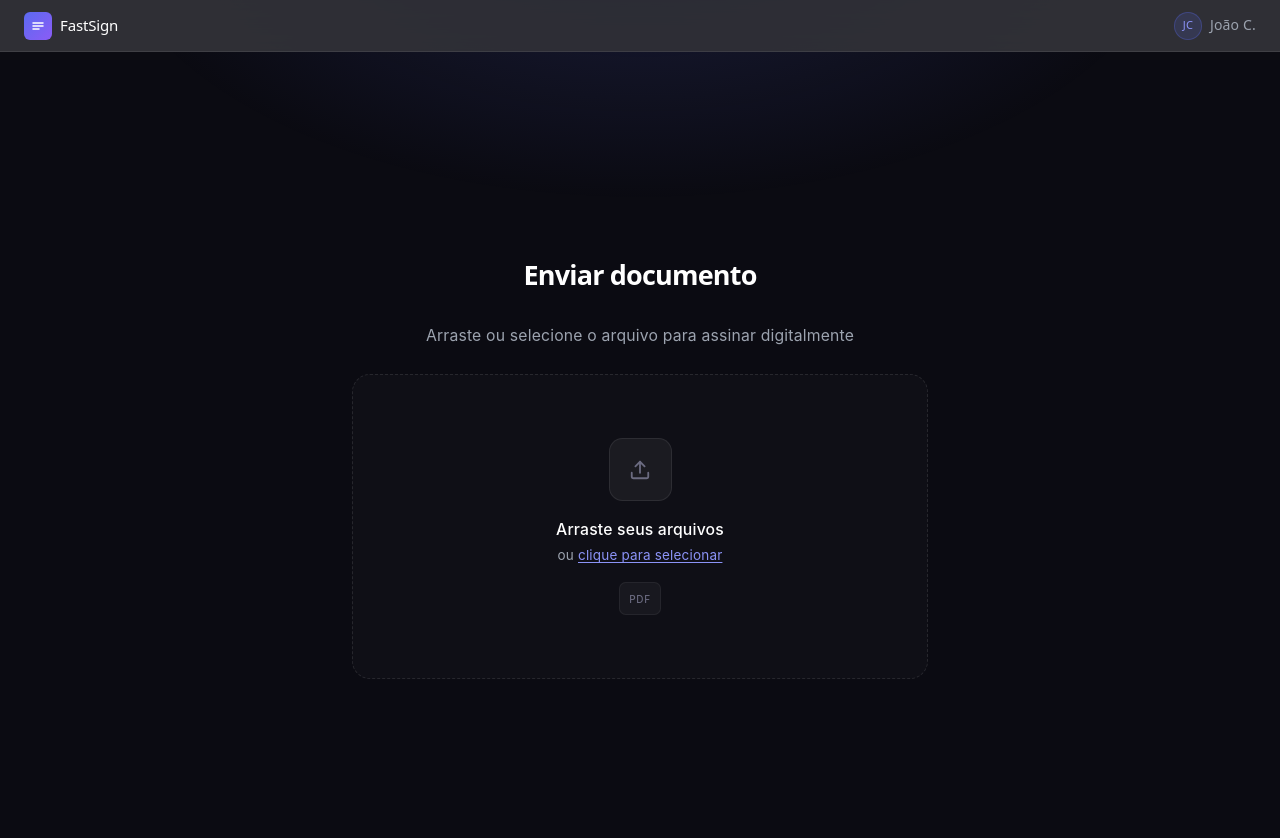
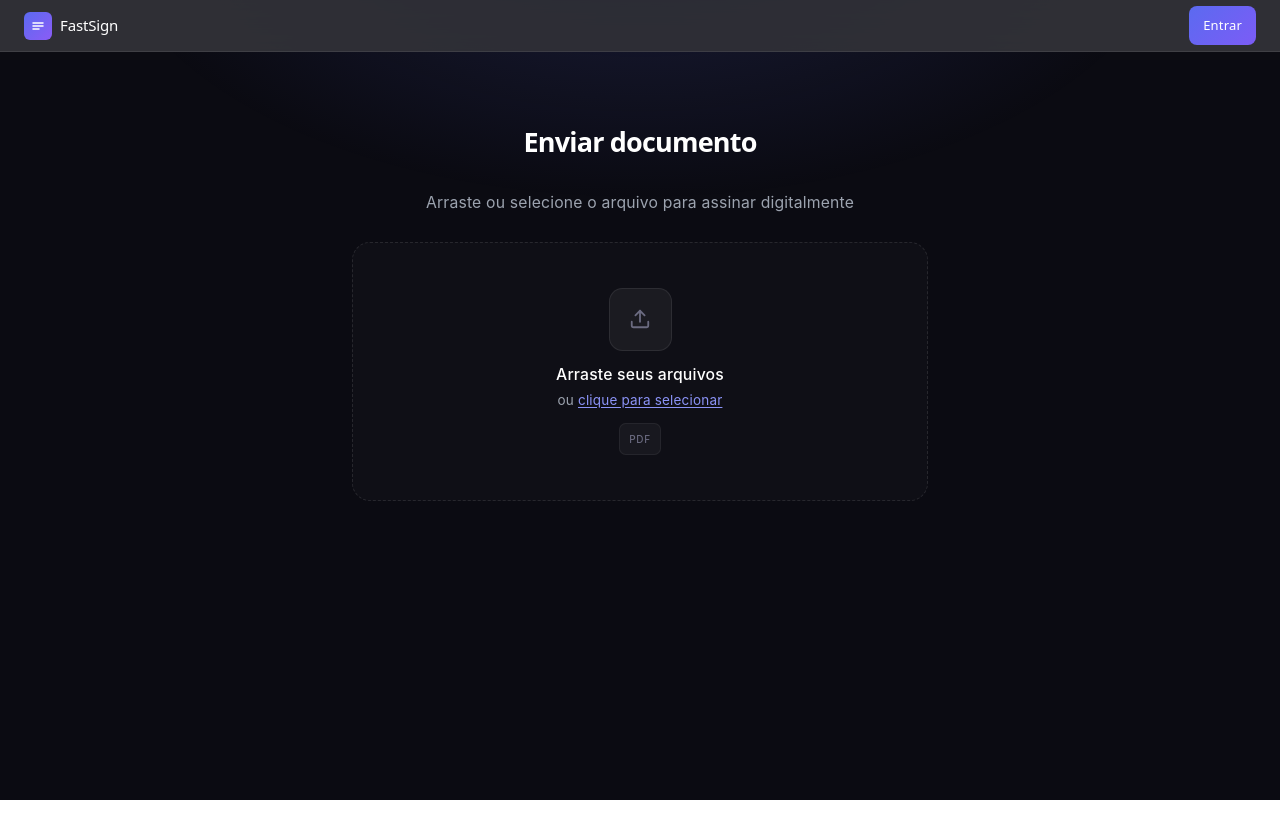
Before and after one commit to Pedrohfzip/FastSign, a React app in the folder frontend/: page / in a window 1280 px wide. Shown: the top 838 px of the page. After the commit the page ends 800 px from the top, so only its background shows below. Built offline with nearby package versions, Linux system fonts and the light colour scheme; the HTML template or start-up script is replaced by a standard one.

Commit message:
feat: implement dropdown menu in Header component and enhance layout for better usability

```diff
--- a/frontend/src/components/Header.jsx
+++ b/frontend/src/components/Header.jsx
@@ -1,4 +1,27 @@
+import { useState, useRef, useEffect } from 'react';
+
+const MENU_OPTIONS = [
+    { label: 'Meus documentos', onClick: () => console.log('Meus documentos') },
+    { label: 'Configurações', onClick: () => console.log('Configurações') },
+    { label: 'Ajuda', onClick: () => console.log('Ajuda') },
+    { label: 'Sobre o FastSign', onClick: () => console.log('Sobre o FastSign') },
+];
+
 const Header = () => {
+    const [menuOpen, setMenuOpen] = useState(false);
+    const menuRef = useRef(null);
+
+    // Fecha o dropdown ao clicar fora dele
+    useEffect(() => {
+        const handleClickOutside = (e) => {
+            if (menuRef.current && !menuRef.current.contains(e.target)) {
+                setMenuOpen(false);
+            }
+        };
+        document.addEventListener('mousedown', handleClickOutside);
+        return () => document.removeEventListener('mousedown', handleClickOutside);
+    }, []);
+
     return (
         <header
             style={{
@@ -17,32 +40,93 @@ const Header = () => {
                 WebkitBackdropFilter: 'blur(10px)',
             }}
         >
-            <div style={{ display: 'flex', alignItems: 'center', gap: '8px' }}>
-                <div style={{
-                    width: '28px', height: '28px',
-                    background: 'linear-gradient(135deg, #5b6af0 0%, #8b5cf6 100%)',
-                    borderRadius: '6px',
-                    display: 'flex', alignItems: 'center', justifyContent: 'center',
-                }}>
+            <div style={{ display: 'flex', alignItems: 'center', gap: '8px', position: 'relative' }} ref={menuRef}>
+                <button
+                    onClick={() => setMenuOpen((prev) => !prev)}
+                    style={{
+                        width: '28px',
+                        height: '28px',
+                        background: 'linear-gradient(135deg, #5b6af0 0%, #8b5cf6 100%)',
+                        borderRadius: '6px',
+                        display: 'flex',
+                        alignItems: 'center',
+                        justifyContent: 'center',
+                        border: 'none',
+                        cursor: 'pointer',
+                        padding: 0,
+                    }}
+                >
                     <svg width="14" height="14" viewBox="0 0 14 14" fill="none">
                         <path d="M2 4h10M2 7h10M2 10h6" stroke="white" strokeWidth="1.5" strokeLinecap="round" />
                     </svg>
-                </div>
+                </button>
                 <span style={{ fontSize: '15px', fontWeight: '500', color: '#ffffff', letterSpacing: '-0.01em' }}>FastSign</span>
+
+                {/* Dropdown flutuante */}
+                {menuOpen && (
+                    <div
+                        style={{
+                            position: 'absolute',
+                            top: '38px',
+                            left: 0,
+                            minWidth: '200px',
+                            background: 'rgba(20,20,28,0.98)',
+                            border: '1px solid rgba(255,255,255,0.08)',
+                            borderRadius: '10px',
+                            boxShadow: '0 12px 32px rgba(0,0,0,0.5)',
+                            backdropFilter: 'blur(10px)',
+                            WebkitBackdropFilter: 'blur(10px)',
+                            padding: '6px',
+                            display: 'flex',
+                            flexDirection: 'column',
+                            gap: '2px',
+                        }}
+                    >
+                        {MENU_OPTIONS.map((option) => (
+                            <button
+                                key={option.label}
+                                onClick={() => {
+                                    option.onClick();
+                                    setMenuOpen(false);
+                                }}
+                                style={{
+                                    textAlign: 'left',
+                                    padding: '8px 10px',
+                                    fontSize: '13px',
+                                    color: '#e5e7eb',
+                                    background: 'transparent',
+                                    border: 'none',
+                                    borderRadius: '6px',
+                                    cursor: 'pointer',
+                                    transition: 'background 0.15s',
+                                }}
+                                onMouseEnter={(e) => (e.currentTarget.style.background = 'rgba(255,255,255,0.06)')}
+                                onMouseLeave={(e) => (e.currentTarget.style.background = 'transparent')}
+                            >
+                                {option.label}
+                            </button>
+                        ))}
+                    </div>
+                )}
             </div>
 
-            <div style={{ display: 'flex', alignItems: 'center', gap: '8px' }}>
-                <div style={{
-                    width: '28px', height: '28px', borderRadius: '50%',
-                    background: 'rgba(91,106,240,0.15)',
-                    border: '1px solid rgba(91,106,240,0.3)',
-                    display: 'flex',
-                    alignItems: 'center', justifyContent: 'center',
-                    fontSize: '11px', fontWeight: '500', color: '#8b93f7',
-                }}>JC</div>
-                <span style={{ fontSize: '14px', color: '#9ca3af' }}>João C.</span>
-            </div>
+            <button
+                onClick={() => console.log('Ir para login')}
+                style={{
+                    padding: '6px 14px',
+                    fontSize: '13px',
+                    fontWeight: '500',
+                    color: '#ffffff',
+                    background: 'linear-gradient(135deg, #5b6af0 0%, #7c5cf6 100%)',
+                    border: 'none',
+                    borderRadius: '8px',
+                    cursor: 'pointer',
+                }}
+            >
+                Entrar
+            </button>
         </header>
     );
 };
+
 export default Header;
--- a/frontend/src/main.jsx
+++ b/frontend/src/main.jsx
@@ -8,8 +8,12 @@ import './index.css'
 createRoot(document.getElementById('root')).render(
   <StrictMode>
     <BrowserRouter>
-      <Header />
-      <AppRoutes />
+      <div style={{ height: '100vh', overflow: 'hidden', display: 'flex', flexDirection: 'column' }}>
+        <Header />
+        <div style={{ flex: 1, minHeight: 0, overflow: 'hidden' }}>
+          <AppRoutes />
+        </div>
+      </div>
     </BrowserRouter>
   </StrictMode>,
 )
--- a/frontend/src/pages/Home.jsx
+++ b/frontend/src/pages/Home.jsx
@@ -84,7 +84,7 @@ export default function UploadScreen({ onContinue }) {
 
     return (
         <div
-            className="w-full min-h-screen bg-[#0b0b12] text-white flex flex-col"
+            className="w-full h-screen overflow-hidden bg-[#0b0b12] text-white flex flex-col"
             style={{ fontFamily: "'DM Sans', 'Inter', sans-serif" }}
         >
             {/* Ambient gradient */}
@@ -96,15 +96,15 @@ export default function UploadScreen({ onContinue }) {
                 }}
             />
 
-            {/* Main */}
-            <main className="relative z-10 flex-1 flex flex-col items-center justify-center px-6 py-16">
+            {/* Main — ocupa o resto da tela e centraliza o card, sem gerar scroll na página */}
+            <main className="relative z-10 flex-1 min-h-0 overflow-hidden flex items-center justify-center px-6 py-6">
                 <motion.div
                     initial={{ opacity: 0, y: 24 }}
                     animate={{ opacity: 1, y: 0 }}
                     transition={{ duration: 0.5, ease: [0.22, 1, 0.36, 1] }}
-                    className="w-full max-w-lg flex flex-col gap-4"
+                    className="w-full max-w-lg h-full max-h-[720px] flex flex-col gap-4"
                 >
-                    <div className="text-center mb-2">
+                    <div className="text-center mb-2 shrink-0">
                         <h1 className="text-2xl font-semibold tracking-tight text-white" style={{ letterSpacing: "-0.03em" }}>
                             Enviar documento
                         </h1>
@@ -124,7 +124,7 @@ export default function UploadScreen({ onContinue }) {
                             backgroundColor: dragging ? "rgba(91,106,240,0.06)" : "rgba(255,255,255,0.02)",
                         }}
                         transition={{ duration: 0.2 }}
-                        className="relative cursor-pointer rounded-2xl border border-dashed flex flex-col items-center justify-center gap-4 py-14 px-8 select-none"
+                        className="relative cursor-pointer rounded-2xl border border-dashed flex flex-col items-center justify-center gap-3 py-10 px-8 select-none shrink-0"
                     >
                         <motion.div
                             animate={{ scale: dragging ? 1.08 : 1 }}
@@ -177,14 +177,15 @@ export default function UploadScreen({ onContinue }) {
                         />
                     </motion.div>
 
-                    {/* Lista de arquivos com status real de upload */}
+                    {/* Lista de arquivos — scroll interno próprio, não empurra a página */}
+                    <div className="flex-1 min-h-0 overflow-y-auto pr-1">
                         <AnimatePresence>
                             {items.length > 0 && (
                                 <motion.ul
                                     initial={{ opacity: 0, height: 0 }}
                                     animate={{ opacity: 1, height: "auto" }}
                                     exit={{ opacity: 0, height: 0 }}
-                                className="flex flex-col gap-2 overflow-hidden"
+                                    className="flex flex-col gap-2"
                                 >
                                     {items.map((item) => (
                                         <motion.li
@@ -261,6 +262,7 @@ export default function UploadScreen({ onContinue }) {
                                 </motion.ul>
                             )}
                         </AnimatePresence>
+                    </div>
 
                     {/* CTA — só habilita quando todos os uploads terminaram com sucesso */}
                     <AnimatePresence>
@@ -272,7 +274,7 @@ export default function UploadScreen({ onContinue }) {
                                 transition={{ duration: 0.25 }}
                                 disabled={!canContinue}
                                 onClick={() => onContinue?.(doneItems.map((it) => it.file))}
-                                className="w-full py-3 rounded-xl text-sm font-semibold text-white transition-all disabled:opacity-40 disabled:cursor-not-allowed"
+                                className="w-full py-3 rounded-xl text-sm font-semibold text-white transition-all disabled:opacity-40 disabled:cursor-not-allowed shrink-0"
                                 style={{
                                     background: "linear-gradient(135deg, #5b6af0 0%, #7c5cf6 100%)",
                                     boxShadow: canContinue ? "0 0 24px rgba(91,106,240,0.25)" : "none",
```
Lines whose indentation alone changed are shown as unchanged.
